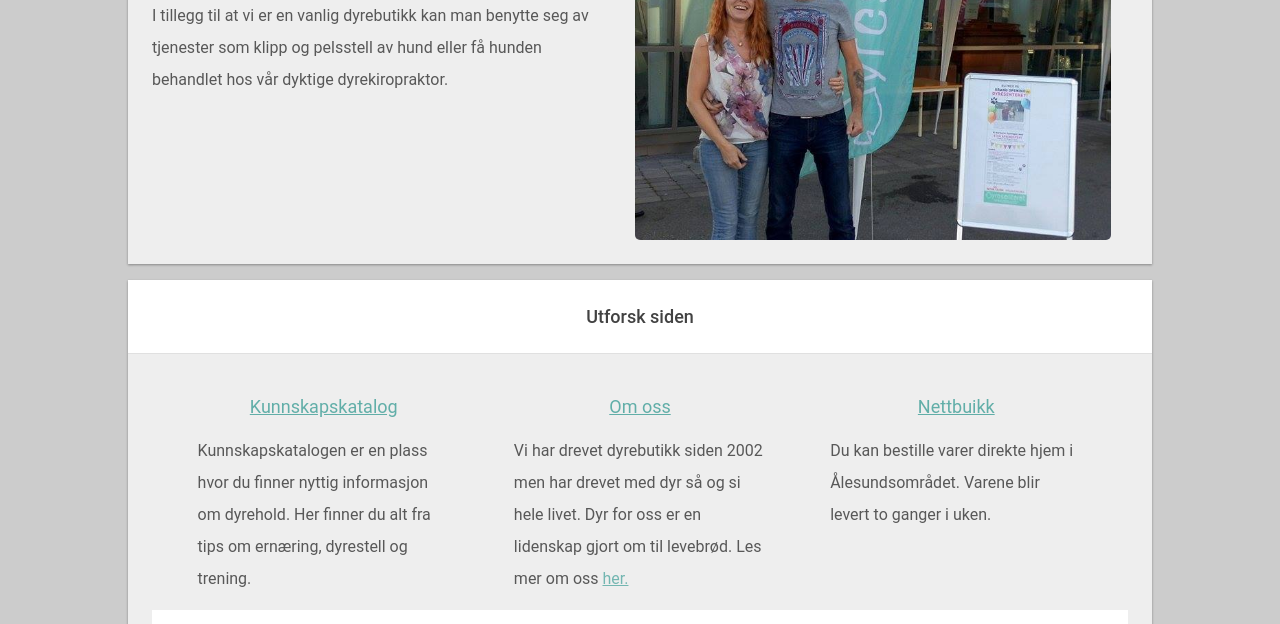
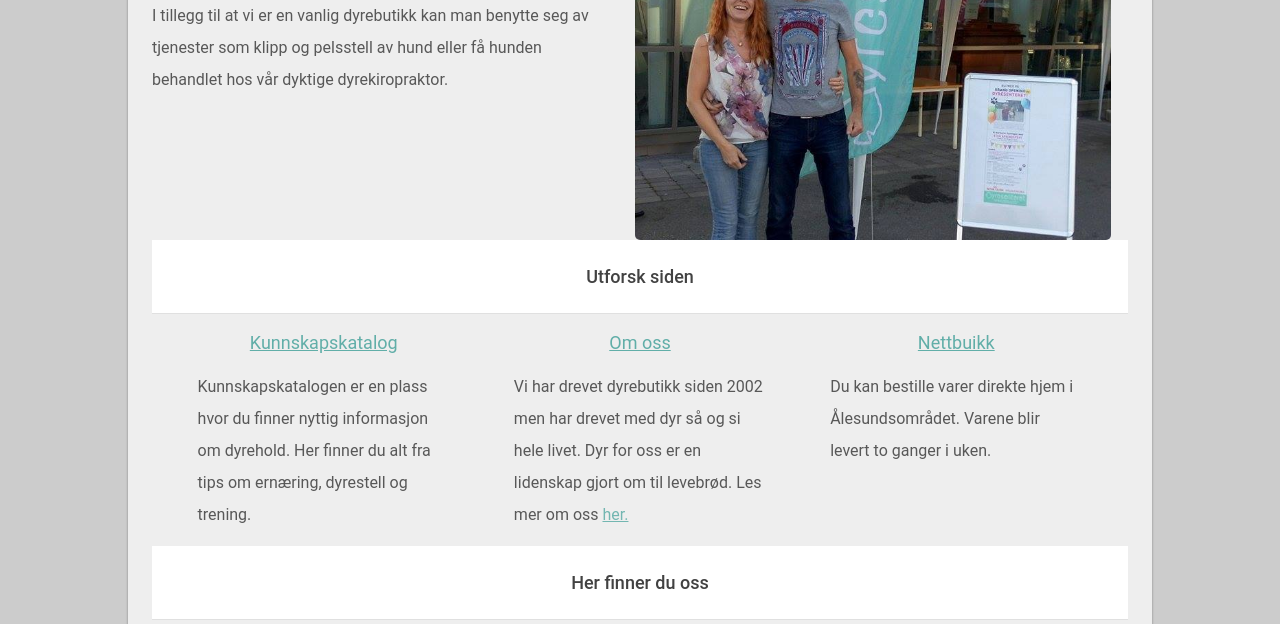
Before and after one commit to camelgod/webtek_2017h, a Flask app: page / in a window 1280 px wide. Shown: the part 480-1104 px from the top of the page. Run offline with Flask 2, Linux system fonts and the light colour scheme; some libraries are stand-ins or nearby versions; grey boxes are pictures that could not be loaded.

Commit message:
Adde everything in one box

```diff
--- a/app/templates/index.html
+++ b/app/templates/index.html
@@ -32,13 +32,9 @@
 						<img class="full-width" src="../static/front.png">
                     </div>
 				</div>
-            </div>
-		</div>
-		<div class="page_box big">
-			<div class="box_header center">
+			<div class="box_header center margin-top36">
 				<h3>Utforsk siden</h3>
 			</div>
-			<div class="box_content">
 				<div class="row three center">
 					<div class="col">
 						<h3><a href="/kunnskap">Kunnskapskatalog</a></h3>
```
